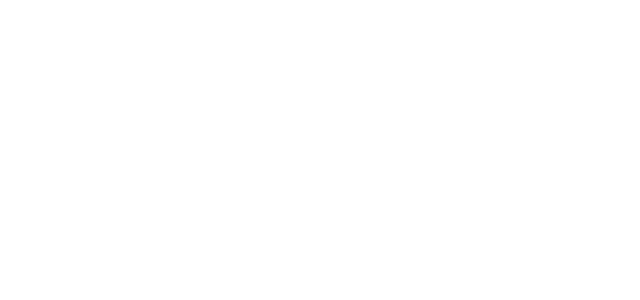
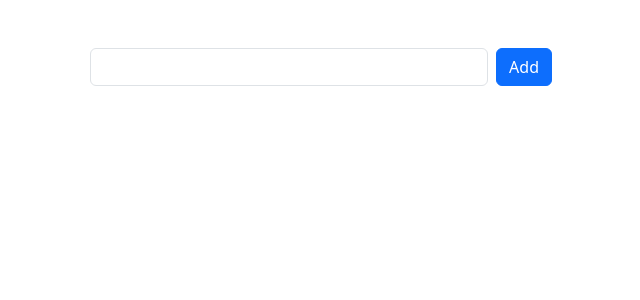
Before and after one commit to arnasir505/homework59, a React (Vite) app: page / in a window 1280 px wide. Shown: the top 300 px of the page, without its empty margins (319-959 px from the left). Built offline with nearby package versions, Linux system fonts and the light colour scheme.

Commit message:
Added movie form to App

```diff
--- a/src/App.tsx
+++ b/src/App.tsx
@@ -1,12 +1,13 @@
-import { useState } from 'react'
+import MovieForm from './Task1/MovieForm/MovieForm'
 
 function App() {
-  const [count, setCount] = useState(0)
 
   return (
-    <>
-
-    </>
+    <div className="container">
+      <div className="p-5 w-50 mx-auto">
+        <MovieForm/>
+      </div>
+    </div>
   )
 }
 
--- /dev/null
+++ b/src/Task1/MovieForm/MovieForm.tsx
@@ -0,0 +1,12 @@
+import React from 'react'
+
+const MovieForm = () => {
+  return (
+    <form className='d-flex'>
+      <input type="text" className='form-control' required/>
+      <button className='btn btn-primary ms-2'>Add</button>
+    </form>
+  )
+}
+
+export default MovieForm
--- a/src/main.tsx
+++ b/src/main.tsx
@@ -1,6 +1,7 @@
 import React from 'react'
 import ReactDOM from 'react-dom/client'
 import App from './App'
+import 'bootstrap/dist/css/bootstrap.min.css'
 
 ReactDOM.createRoot(document.getElementById('root')!).render(
   <React.StrictMode>
```
